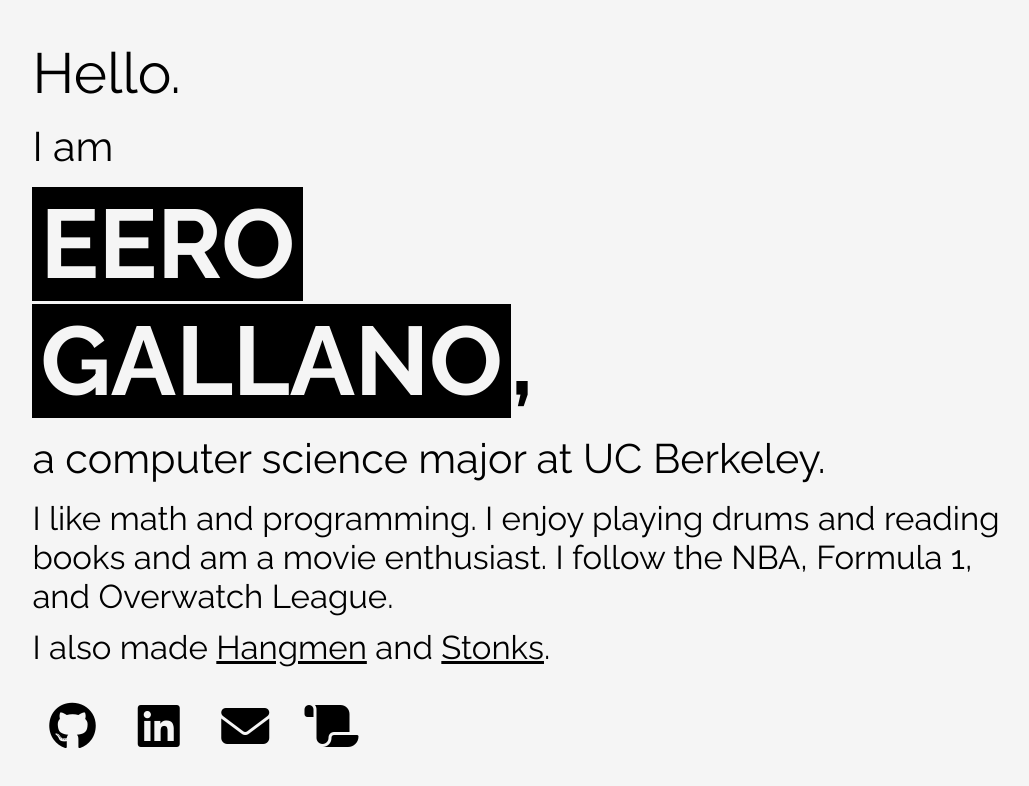
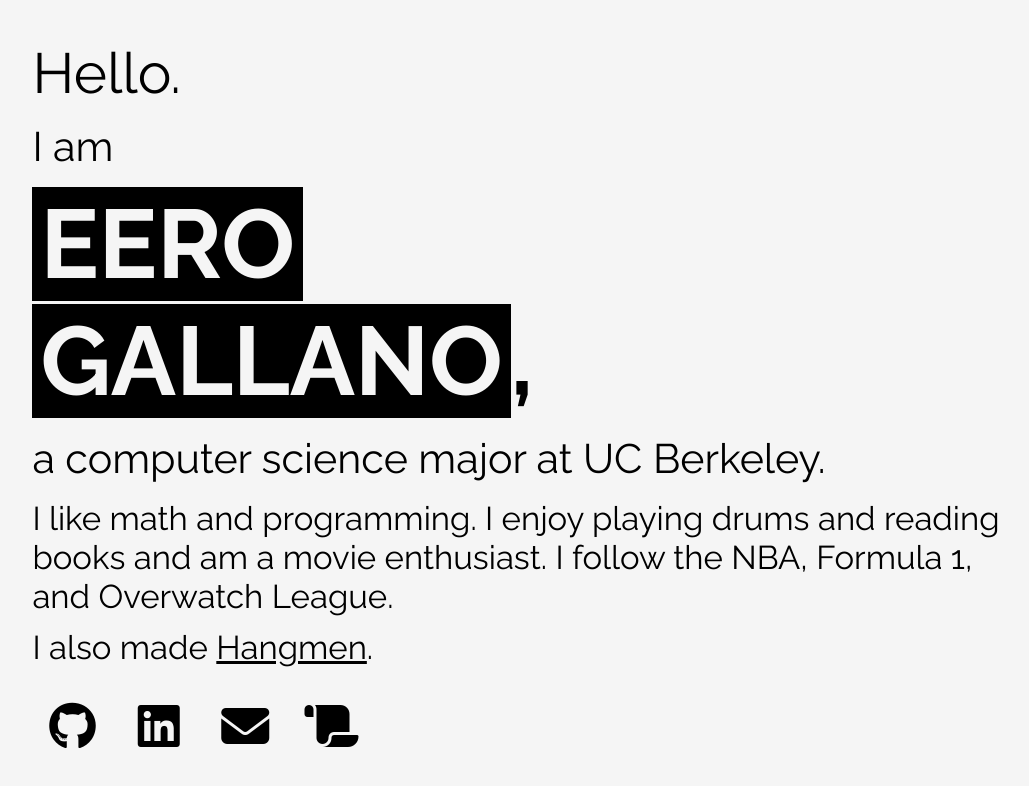
Before and after one commit to gallanoe/gallanoe.github.io, a plain HTML site: page index.html in a window 1280 px wide. Shown: the whole page, without its empty margins (21-1050 px from the left). Drawn offline with Linux system fonts and the light colour scheme.

Commit message:
Modified resume

```diff
--- a/index.html
+++ b/index.html
@@ -30,7 +30,8 @@
     I like math and programming. I enjoy playing drums and reading books and am a movie enthusiast. I follow the NBA, Formula 1, and Overwatch League.
   </p>
   <p class="self-desc-more">
-    I also made <a class="link" href="http://www.hangmen.io">Hangmen</a> and <a class="link" href="https://github.com/gallanoe/Stonks">Stonks</a>.
+    I also made <a class="link" href="http://www.hangmen.io">Hangmen</a>.
+    <!-- and <a class="link" href="https://github.com/gallanoe/Stonks">Stonks</a>. -->
   </p>
   </div>
   <div id="btns">
```
Also changed, not shown: 1 other file.
